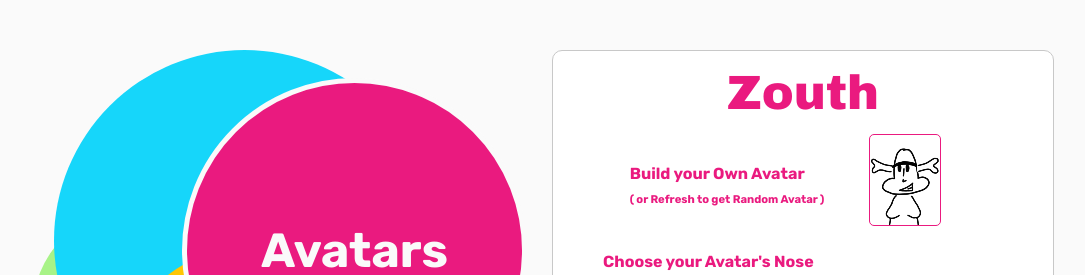
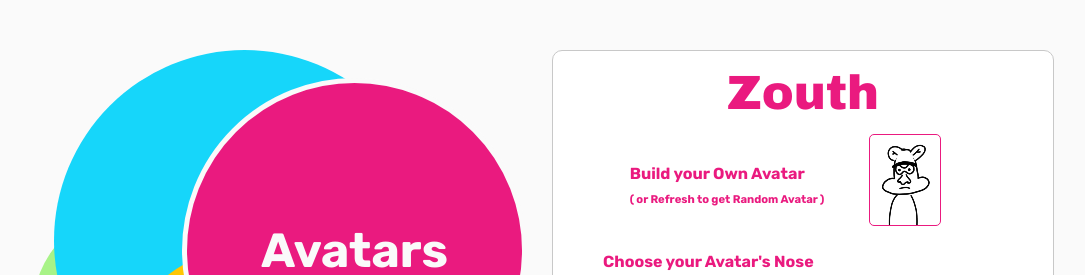
Before and after one commit to prhmalzd/Zouth, a React (Create React App) app: page /signup/avatars/nose-choose in a window 1280 px wide. Shown: the top 275 px of the page, without its empty margins (88-1173 px from the left). Built offline with nearby package versions, Linux system fonts and the light colour scheme.

Commit message:
fixing some issues

```diff
--- a/src/pages/avatars/section/components/commonComponents/AvatarHolder.js
+++ b/src/pages/avatars/section/components/commonComponents/AvatarHolder.js
@@ -1,4 +1,4 @@
-import React from "react";
+import React, { useEffect, useState } from "react";
 import { useSelector } from "react-redux";
 import styles from "./avatarHolder.module.css";
 import { avatarStorage } from "./avatars-storage";
@@ -30,27 +30,39 @@ const AvatarHolder = (props) => {
   const { srcNose, idNose, altNose } = useSelector(
     (state) => state.avatar.nose.noseHolder
   );
-  const ranBody = randomChoose(2, 0);
-  const ranHead = randomChoose(5, 1);
-  const ranEar = randomChoose(5, 2);
-  const ranEyeBrow = randomChoose(5, 3);
-  const ranEye = randomChoose(6, 4);
-  const ranLip = randomChoose(6, 5);
-  const ranNose = randomChoose(6, 6);
+  const [avatar, setAvatar] = useState("");
+
+  const randomChooseAvatar = () => {
+    const ranAvatar = {
+      body: randomChoose(2, 0),
+      head: randomChoose(5, 1),
+      ear: randomChoose(5, 2),
+      eyeBrow: randomChoose(5, 3),
+      eye: randomChoose(6, 4),
+      lip: randomChoose(6, 5),
+      nose: randomChoose(6, 6),
+    };
+    return ranAvatar;
+  };
+
+  useEffect(() => {
+    const ranAvatar = randomChooseAvatar();
+    setAvatar(ranAvatar);
+  }, [setAvatar]);
 
   return (
     <div className={styles.avatarHolder}>
-      <img src={srcBody ? srcBody : ranBody} id={idBody} alt={altBody} />
-      <img src={srcHead ? srcHead : ranHead} id={idHead} alt={altHead} />
-      <img src={srcEar ? srcEar : ranEar} id={idEar} alt={altEar} />
-      <img src={srcEye ? srcEye : ranEye} id={idEye} alt={altEye} />
+      <img src={srcBody ? srcBody : avatar.body} id={idBody} alt={altBody} />
+      <img src={srcHead ? srcHead : avatar.head} id={idHead} alt={altHead} />
+      <img src={srcEar ? srcEar : avatar.ear} id={idEar} alt={altEar} />
+      <img src={srcEye ? srcEye : avatar.eye} id={idEye} alt={altEye} />
       <img
-        src={srcEyeBrow ? srcEyeBrow : ranEyeBrow}
+        src={srcEyeBrow ? srcEyeBrow : avatar.eyeBrow}
         id={idEyeBrow}
         alt={altEyeBrow}
       />
-      <img src={srcLip ? srcLip : ranLip} id={idLip} alt={altLip} />
-      <img src={srcNose ? srcNose : ranNose} id={idNose} alt={altNose} />
+      <img src={srcLip ? srcLip : avatar.lip} id={idLip} alt={altLip} />
+      <img src={srcNose ? srcNose : avatar.nose} id={idNose} alt={altNose} />
     </div>
   );
 };
--- a/src/pages/homePage/components/MainContainer/setupContainerComponents/LoginPage.js
+++ b/src/pages/homePage/components/MainContainer/setupContainerComponents/LoginPage.js
@@ -44,6 +44,7 @@ const LoginPage = () => {
   const submitLoginHandler = (event) => {
     event.preventDefault();
     if (btnChecked) history.push("/timeline");
+    dispatch(formActions.reloadPage());
   };
 
   const fPHandler = () => {
```
